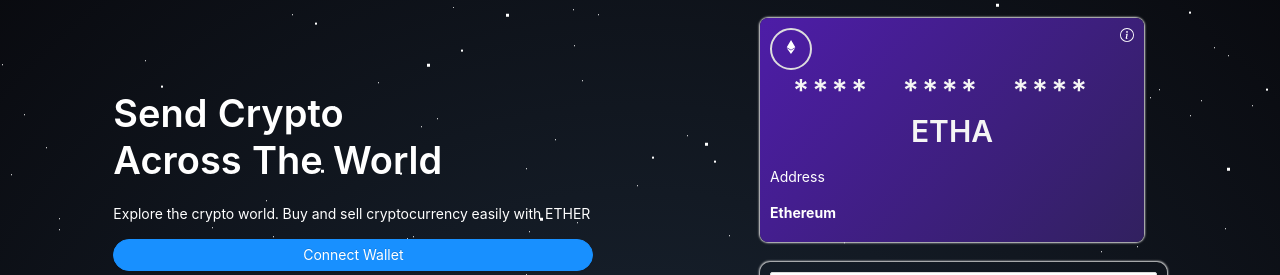
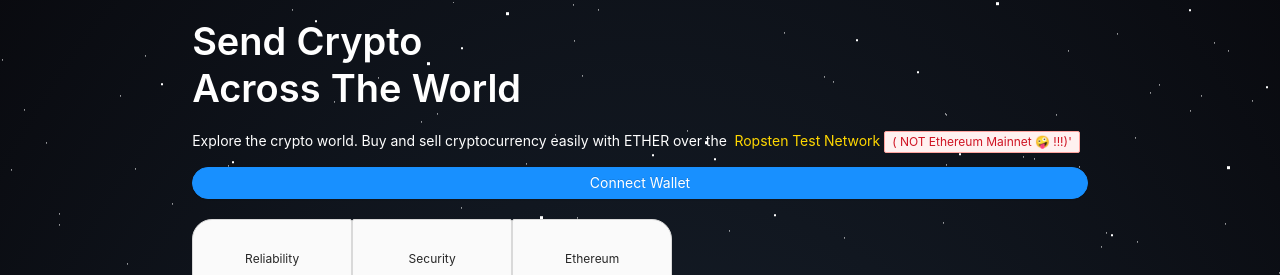
Before and after one commit to narteysarso/DApper, a React (Create React App) app: page /wallets in a window 1280 px wide. Shown: the part 82-357 px from the top of the page. Built offline with nearby package versions, Linux system fonts and the light colour scheme; no server answers.

Commit message:
Indicate transaction network on welcome page

```diff
--- a/src/components/Welcome.jsx
+++ b/src/components/Welcome.jsx
@@ -62,7 +62,11 @@ const Welcome = () => {
 
                 <Col >
                     <Title style={{ color: 'white' }}>Send Crypto <br /> Across The World</Title>
-                    <Paragraph style={{ color: 'white' }}>Explore the crypto world. Buy and sell cryptocurrency easily with ETHER</Paragraph>
+                    <Paragraph style={{ color: 'white' }}>
+                        Explore the crypto world. Buy and sell cryptocurrency easily with ETHER over the &nbsp;
+                         <span style={{color: 'gold'}}>Ropsten Test Network </span>
+                         <Tag color="red" >( NOT Ethereum Mainnet 🤪 !!!)'</Tag>
+                        </Paragraph>
 
                     {!currentAccount && <Button shape="round" block type='primary' onClick={connectWallet}>Connect Wallet</Button>}
 
```
